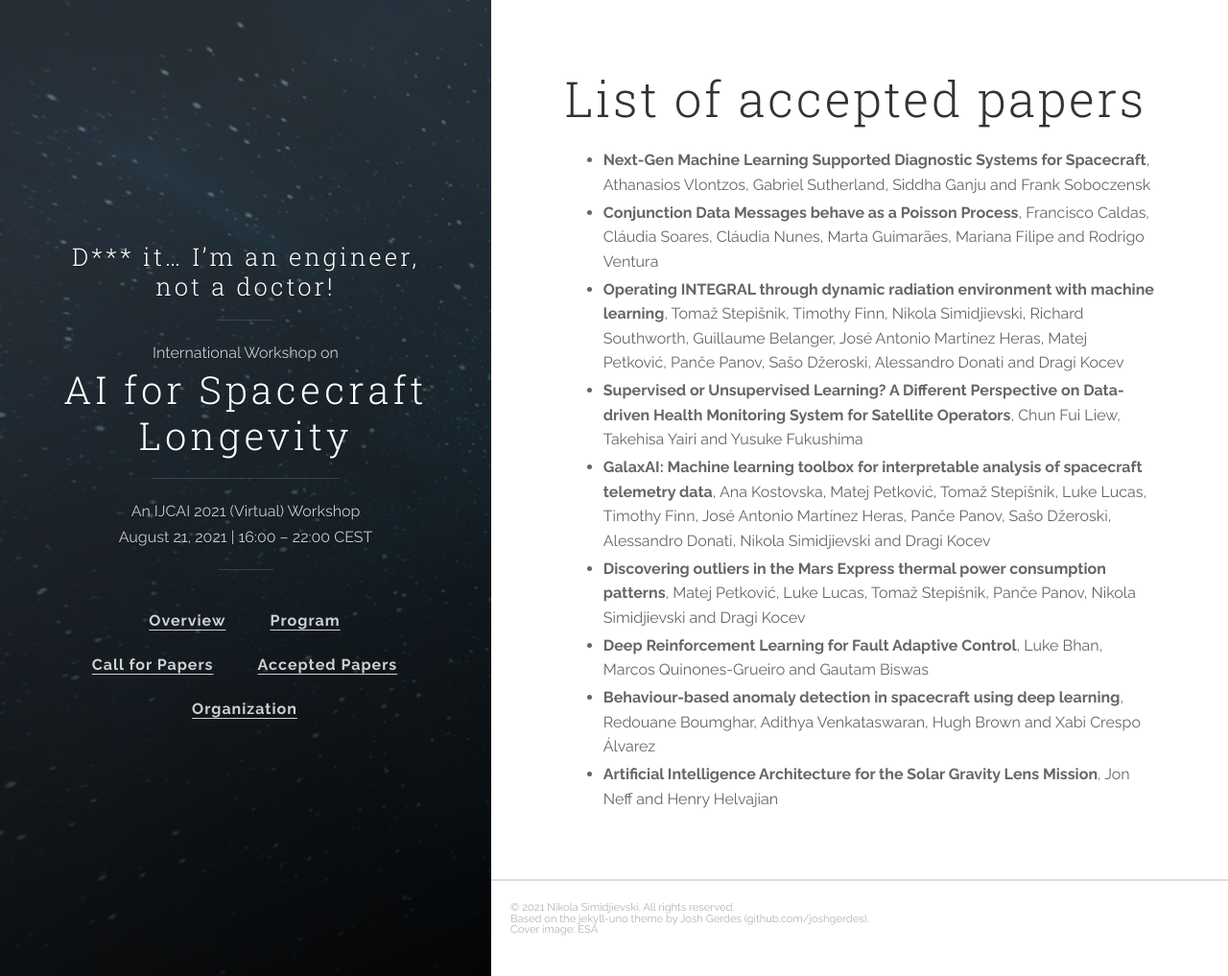
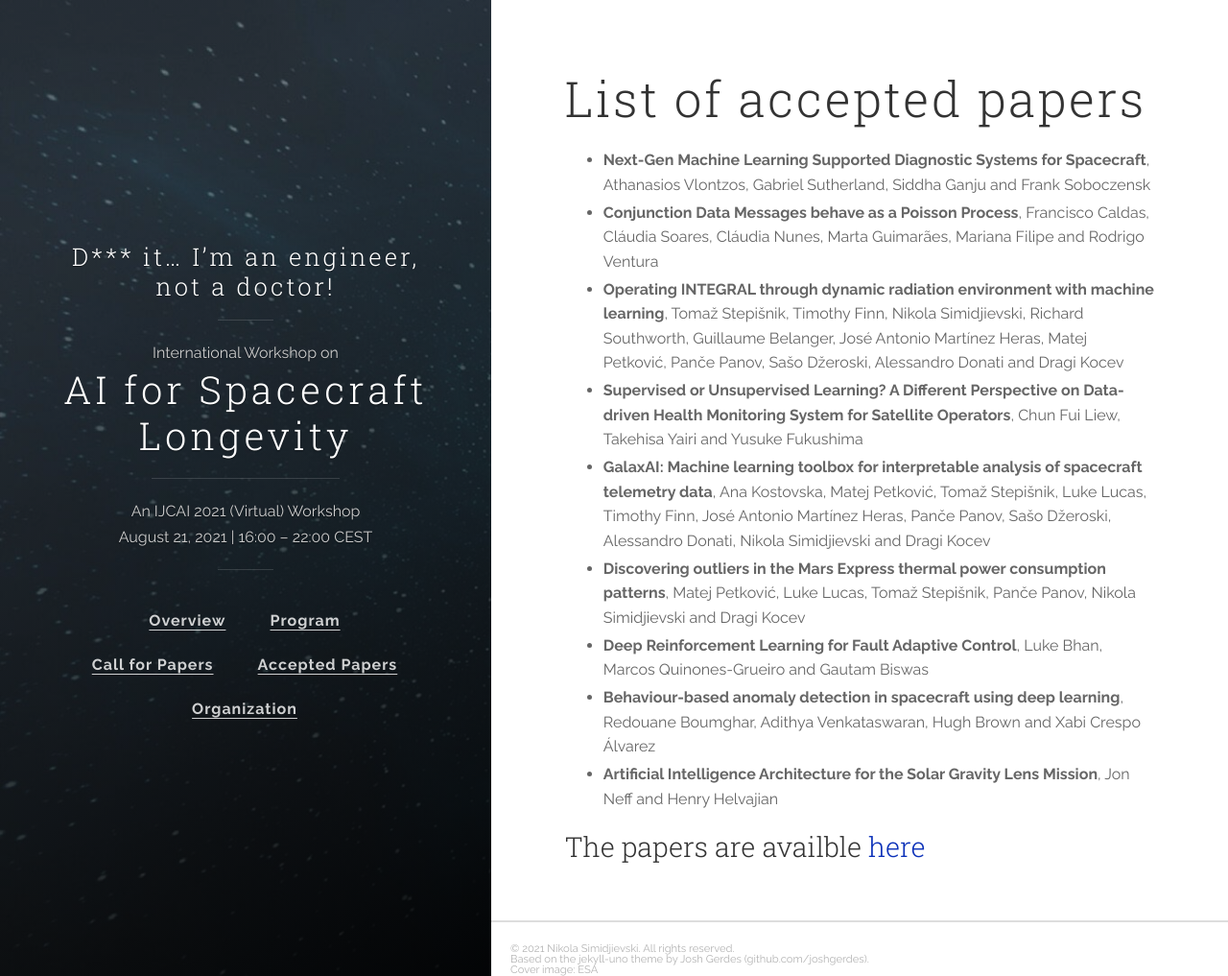
Before and after one commit to ai4spacecraft/ai4spacecraft.github.io, a Jekyll site: the page built from accepted.md, in a window 1280 px wide and 1017 px high. Shown: the whole window at 96% size. Built offline with Jekyll 4.4.1, drawn with Linux system fonts in a browser that asks for light colours.

Commit message:
Update accepted.md

```diff
--- a/accepted.md
+++ b/accepted.md
@@ -13,3 +13,6 @@ title:  "List of accepted papers"
 - **Deep Reinforcement Learning for Fault Adaptive Control**, Luke Bhan, Marcos Quinones-Grueiro and Gautam Biswas
 - **Behaviour-based anomaly detection in spacecraft using deep learning**, Redouane Boumghar, Adithya Venkataswaran, Hugh Brown and Xabi Crespo Álvarez
 - **Artificial Intelligence Architecture for the Solar Gravity Lens Mission**, Jon Neff and Henry Helvajian
+
+
+### The papers are availble [here](https://drive.google.com/drive/folders/1AUwPZOYw6zuyX0dKr0flqMmEMjcI6Zm4?usp=sharing)
```
